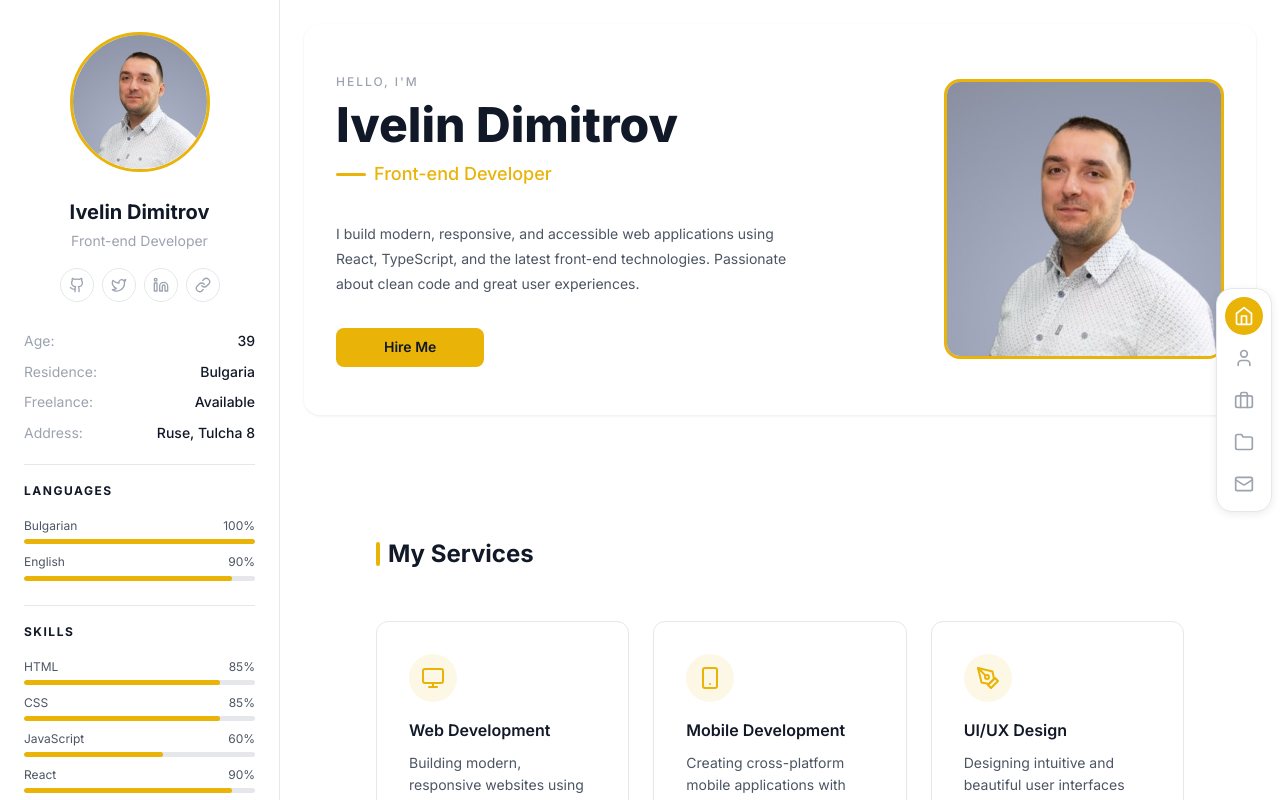
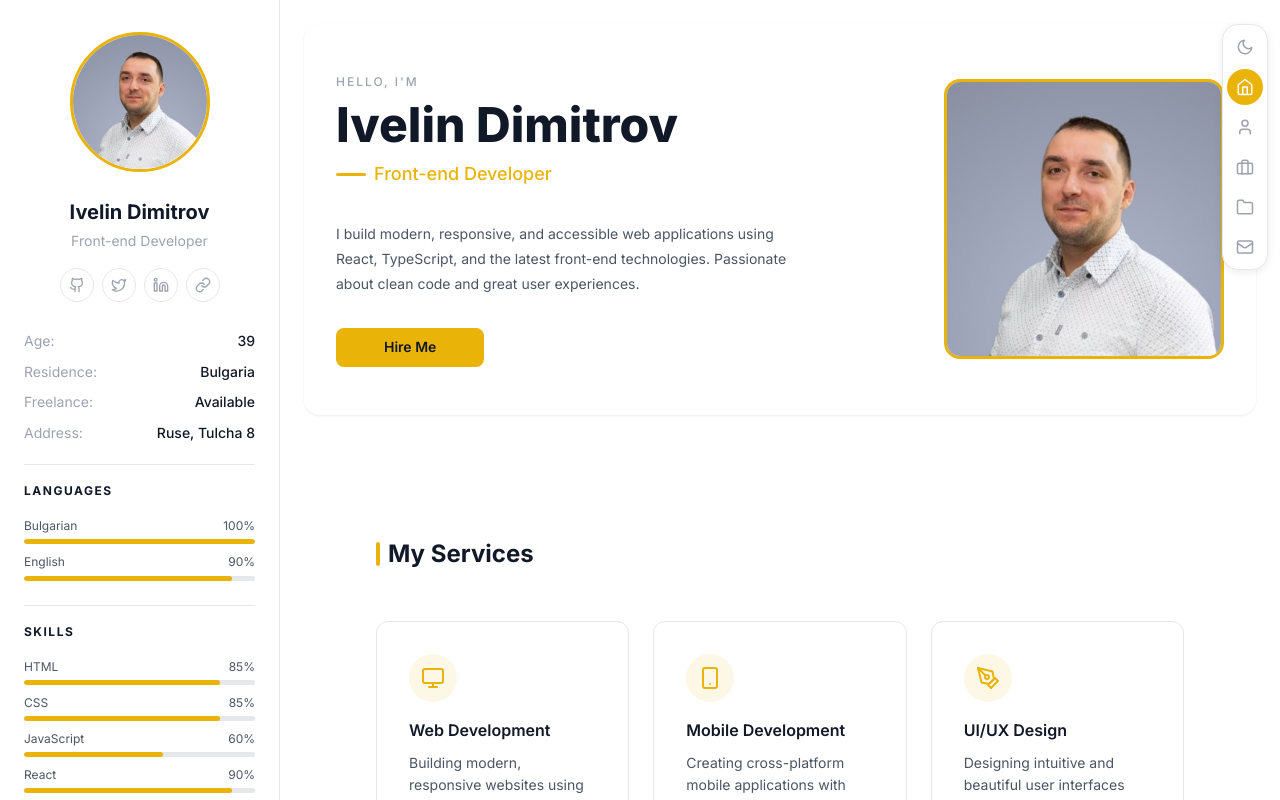
Before and after one commit to ivdanielov87/portfolio, an Angular app: page / in a window 1280 px wide. Shown: the top 800 px of the page. Built offline with nearby package versions, Linux system fonts and the light colour scheme.

Commit message:
Fix right bar: top position, separated from content, theme toggle, scroll spy with HostListener

```diff
--- a/src/app/components/rightbar/rightbar.component.html
+++ b/src/app/components/rightbar/rightbar.component.html
@@ -1,4 +1,12 @@
 <aside class="right-bar">
+  <button class="right-bar__link right-bar__theme" (click)="themeService.toggle()" aria-label="Toggle theme">
+    @if (themeService.darkMode) {
+      <svg xmlns="http://www.w3.org/2000/svg" width="18" height="18" viewBox="0 0 24 24" fill="none" stroke="currentColor" stroke-width="2" stroke-linecap="round" stroke-linejoin="round"><circle cx="12" cy="12" r="5"/><line x1="12" y1="1" x2="12" y2="3"/><line x1="12" y1="21" x2="12" y2="23"/><line x1="4.22" y1="4.22" x2="5.64" y2="5.64"/><line x1="18.36" y1="18.36" x2="19.78" y2="19.78"/><line x1="1" y1="12" x2="3" y2="12"/><line x1="21" y1="12" x2="23" y2="12"/><line x1="4.22" y1="19.78" x2="5.64" y2="18.36"/><line x1="18.36" y1="5.64" x2="19.78" y2="4.22"/></svg>
+    } @else {
+      <svg xmlns="http://www.w3.org/2000/svg" width="18" height="18" viewBox="0 0 24 24" fill="none" stroke="currentColor" stroke-width="2" stroke-linecap="round" stroke-linejoin="round"><path d="M21 12.79A9 9 0 1 1 11.21 3 7 7 0 0 0 21 12.79z"/></svg>
+    }
+  </button>
+
   @for (item of navItems; track item.target) {
     <a
       [href]="'#' + item.target"
@@ -8,20 +16,20 @@
       (click)="scrollTo($event, item.target)"
     >
       @switch (item.icon) {
+        @case ('home') {
+          <svg xmlns="http://www.w3.org/2000/svg" width="18" height="18" viewBox="0 0 24 24" fill="none" stroke="currentColor" stroke-width="2" stroke-linecap="round" stroke-linejoin="round"><path d="m3 9 9-7 9 7v11a2 2 0 0 1-2 2H5a2 2 0 0 1-2-2z"/><polyline points="9 22 9 12 15 12 15 22"/></svg>
+        }
         @case ('user') {
-          <svg xmlns="http://www.w3.org/2000/svg" width="20" height="20" viewBox="0 0 24 24" fill="none" stroke="currentColor" stroke-width="2" stroke-linecap="round" stroke-linejoin="round"><path d="M19 21v-2a4 4 0 0 0-4-4H9a4 4 0 0 0-4 4v2"/><circle cx="12" cy="7" r="4"/></svg>
-        }
-        @case ('home') {
-          <svg xmlns="http://www.w3.org/2000/svg" width="20" height="20" viewBox="0 0 24 24" fill="none" stroke="currentColor" stroke-width="2" stroke-linecap="round" stroke-linejoin="round"><path d="m3 9 9-7 9 7v11a2 2 0 0 1-2 2H5a2 2 0 0 1-2-2z"/><polyline points="9 22 9 12 15 12 15 22"/></svg>
+          <svg xmlns="http://www.w3.org/2000/svg" width="18" height="18" viewBox="0 0 24 24" fill="none" stroke="currentColor" stroke-width="2" stroke-linecap="round" stroke-linejoin="round"><path d="M19 21v-2a4 4 0 0 0-4-4H9a4 4 0 0 0-4 4v2"/><circle cx="12" cy="7" r="4"/></svg>
         }
         @case ('briefcase') {
-          <svg xmlns="http://www.w3.org/2000/svg" width="20" height="20" viewBox="0 0 24 24" fill="none" stroke="currentColor" stroke-width="2" stroke-linecap="round" stroke-linejoin="round"><rect width="20" height="14" x="2" y="7" rx="2" ry="2"/><path d="M16 21V5a2 2 0 0 0-2-2h-4a2 2 0 0 0-2 2v16"/></svg>
+          <svg xmlns="http://www.w3.org/2000/svg" width="18" height="18" viewBox="0 0 24 24" fill="none" stroke="currentColor" stroke-width="2" stroke-linecap="round" stroke-linejoin="round"><rect width="20" height="14" x="2" y="7" rx="2" ry="2"/><path d="M16 21V5a2 2 0 0 0-2-2h-4a2 2 0 0 0-2 2v16"/></svg>
         }
         @case ('folder') {
-          <svg xmlns="http://www.w3.org/2000/svg" width="20" height="20" viewBox="0 0 24 24" fill="none" stroke="currentColor" stroke-width="2" stroke-linecap="round" stroke-linejoin="round"><path d="M22 19a2 2 0 0 1-2 2H4a2 2 0 0 1-2-2V5a2 2 0 0 1 2-2h5l2 3h9a2 2 0 0 1 2 2z"/></svg>
+          <svg xmlns="http://www.w3.org/2000/svg" width="18" height="18" viewBox="0 0 24 24" fill="none" stroke="currentColor" stroke-width="2" stroke-linecap="round" stroke-linejoin="round"><path d="M22 19a2 2 0 0 1-2 2H4a2 2 0 0 1-2-2V5a2 2 0 0 1 2-2h5l2 3h9a2 2 0 0 1 2 2z"/></svg>
         }
         @case ('mail') {
-          <svg xmlns="http://www.w3.org/2000/svg" width="20" height="20" viewBox="0 0 24 24" fill="none" stroke="currentColor" stroke-width="2" stroke-linecap="round" stroke-linejoin="round"><rect width="20" height="16" x="2" y="4" rx="2"/><path d="m22 7-8.97 5.7a1.94 1.94 0 0 1-2.06 0L2 7"/></svg>
+          <svg xmlns="http://www.w3.org/2000/svg" width="18" height="18" viewBox="0 0 24 24" fill="none" stroke="currentColor" stroke-width="2" stroke-linecap="round" stroke-linejoin="round"><rect width="20" height="16" x="2" y="4" rx="2"/><path d="m22 7-8.97 5.7a1.94 1.94 0 0 1-2.06 0L2 7"/></svg>
         }
       }
     </a>
--- a/src/app/components/rightbar/rightbar.component.scss
+++ b/src/app/components/rightbar/rightbar.component.scss
@@ -2,29 +2,34 @@
 
 .right-bar {
   position: fixed;
-  right: 50%;
-  top: 50%;
-  transform: translate(700px, -50%);
+  top: 24px;
+  right: calc((100vw - 1400px) / 2 + 8px);
   z-index: 1000;
   display: flex;
   flex-direction: column;
   align-items: center;
-  gap: $spacing-xs;
+  gap: 4px;
   background-color: $bg-card;
   border: 1px solid $border-color;
   border-radius: $radius-xl;
-  padding: $spacing-sm;
+  padding: $spacing-xs;
   box-shadow: 0 2px 8px rgba(0, 0, 0, 0.08);
+
+  &__theme {
+    background: none;
+    font-family: inherit;
+  }
 
   &__link {
     display: flex;
     align-items: center;
     justify-content: center;
-    width: 38px;
-    height: 38px;
+    width: 36px;
+    height: 36px;
     color: $text-muted;
     border-radius: 50%;
     transition: all $transition-fast;
+    cursor: pointer;
 
     &:hover {
       color: $accent-primary;
@@ -40,8 +45,7 @@
 
 @media (max-width: 1500px) {
   .right-bar {
-    right: 8px;
-    transform: translateY(-50%);
+    right: 12px;
   }
 }
 
--- a/src/app/components/rightbar/rightbar.component.ts
+++ b/src/app/components/rightbar/rightbar.component.ts
@@ -1,5 +1,6 @@
-import { Component, OnInit, OnDestroy } from '@angular/core';
+import { Component, HostListener } from '@angular/core';
 import { CommonModule } from '@angular/common';
+import { ThemeService } from '../../services/theme.service';
 
 @Component({
   selector: 'app-rightbar',
@@ -8,7 +9,7 @@ import { CommonModule } from '@angular/common';
   templateUrl: './rightbar.component.html',
   styleUrl: './rightbar.component.scss',
 })
-export class RightbarComponent implements OnInit, OnDestroy {
+export class RightbarComponent {
   navItems = [
     { name: 'Home', target: 'hero', icon: 'home' },
     { name: 'About', target: 'about', icon: 'user' },
@@ -18,30 +19,20 @@ export class RightbarComponent implements OnInit, OnDestroy {
   ];
 
   activeSection = 'hero';
-  private observer?: IntersectionObserver;
 
-  ngOnInit(): void {
-    this.observer = new IntersectionObserver(
-      (entries) => {
-        entries.forEach((entry) => {
-          if (entry.isIntersecting) {
-            this.activeSection = entry.target.id;
-          }
-        });
-      },
-      { threshold: 0.3 }
-    );
+  constructor(public themeService: ThemeService) {}
 
-    setTimeout(() => {
-      this.navItems.forEach((item) => {
-        const el = document.getElementById(item.target);
-        if (el) this.observer!.observe(el);
-      });
-    });
-  }
-
-  ngOnDestroy(): void {
-    this.observer?.disconnect();
+  @HostListener('window:scroll')
+  onScroll(): void {
+    const scrollY = window.scrollY + 200;
+    for (let i = this.navItems.length - 1; i >= 0; i--) {
+      const el = document.getElementById(this.navItems[i].target);
+      if (el && el.offsetTop <= scrollY) {
+        this.activeSection = this.navItems[i].target;
+        return;
+      }
+    }
+    this.activeSection = 'hero';
   }
 
   scrollTo(event: Event, sectionId: string): void {
```
